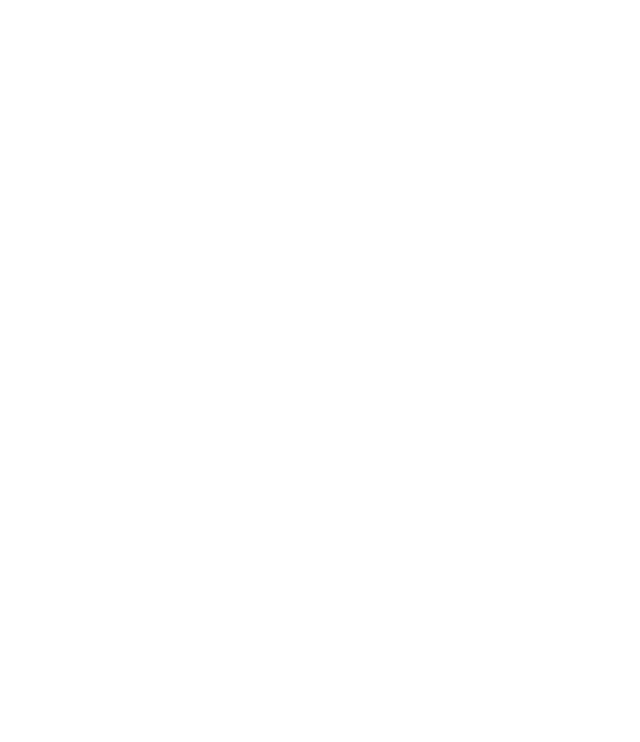
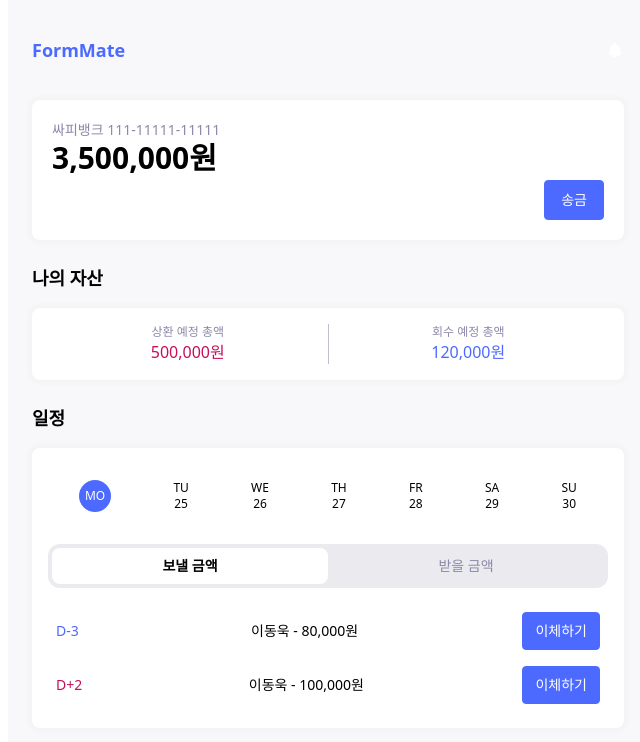
Before and after one commit to FormMate205/FormMate, a React (Vite) app in the folder Frontend/: page /home in a window 1280 px wide. Before the commit this address had no page. Shown: the top 742 px of the page, without its empty margins (312-952 px from the left). Built offline with nearby package versions, Linux system fonts and the light colour scheme; a web font is replaced by a local one.

Commit message:
publish: 홈페이지 퍼블리싱

```diff
--- a/Frontend/src/app/App.tsx
+++ b/Frontend/src/app/App.tsx
@@ -1,5 +1,6 @@
 import { BrowserRouter, Route, Routes } from 'react-router-dom';
 import { Chat, ChatBot, FormCreate, FormMatch } from '@/pages';
+import Home from '@/pages/home/Home';
 import Landing from '@/pages/login/Landing';
 import Login from '@/pages/login/Login';
 import PasswordReset from '@/pages/password/PasswordReset';
@@ -26,6 +27,7 @@ const App = () => {
                         path='/login/findPw/reset'
                         element={<PasswordReset />}
                     />
+                    <Route path='/home' element={<Home />} />
                 </Route>
             </Routes>
         </BrowserRouter>
--- /dev/null
+++ b/Frontend/src/pages/home/Home.tsx
@@ -0,0 +1,15 @@
+import { Header } from '@/widgets';
+import AccountInfo from './ui/AccountInfo';
+import AssetInfo from './ui/AssetInfo';
+import Schedule from './ui/Schedule';
+
+export default function Home() {
+    return (
+        <div className='bg-line-50 flex min-h-screen flex-col gap-6 p-6'>
+            <Header title='FormMate' isHome={true} />
+            <AccountInfo />
+            <AssetInfo />
+            <Schedule />
+        </div>
+    );
+}
--- /dev/null
+++ b/Frontend/src/pages/home/ui/AccountInfo.tsx
@@ -0,0 +1,49 @@
+import { Button } from '@/components/ui/button';
+
+export default function AccountInfo() {
+    const hasAccount = true;
+
+    return (
+        <div className='flex items-center justify-between rounded-lg bg-white p-2 shadow-sm'>
+            {hasAccount ? (
+                <>
+                    <div className='w-full p-3'>
+                        <div>
+                            <p className='text-line-500 text-sm'>
+                                싸피뱅크 111-11111-11111
+                            </p>
+                            <p className='text-3xl font-semibold'>
+                                3,500,000원
+                            </p>
+                        </div>
+                        <div className='mt-1 flex justify-end'>
+                            <Button
+                                variant={'choiceFill'}
+                                className='h-[40px] w-auto px-4'
+                            >
+                                송금
+                            </Button>
+                        </div>
+                    </div>
+                </>
+            ) : (
+                <>
+                    <div className='p-2'>
+                        <p className='text-line-500 text-sm'>
+                            등록된 계좌가 없어요
+                        </p>
+                        <p className='text-xl font-semibold'>
+                            내 계좌 등록하기
+                        </p>
+                    </div>
+                    <Button
+                        variant={'choiceFill'}
+                        className='h-[40px] w-auto px-4'
+                    >
+                        등록
+                    </Button>
+                </>
+            )}
+        </div>
+    );
+}
--- /dev/null
+++ b/Frontend/src/pages/home/ui/AssetInfo.tsx
@@ -0,0 +1,23 @@
+export default function AssetInfo() {
+    return (
+        <div>
+            <p className='mb-4 text-lg font-semibold'>나의 자산</p>
+            <div className='rounded-lg bg-white p-4 shadow-sm'>
+                <div className='flex justify-between text-center'>
+                    <div className='border-line-300 flex-1 border-r'>
+                        <p className='text-line-500 text-xs'>상환 예정 총액</p>
+                        <p className='text-subPink-700 font-medium'>
+                            500,000원
+                        </p>
+                    </div>
+                    <div className='flex-1'>
+                        <p className='text-line-500 text-xs'>회수 예정 총액</p>
+                        <p className='text-primary-500 font-medium'>
+                            120,000원
+                        </p>
+                    </div>
+                </div>
+            </div>
+        </div>
+    );
+}
--- /dev/null
+++ b/Frontend/src/pages/home/ui/Calendar.tsx
@@ -0,0 +1,34 @@
+import React, { useState, useEffect } from 'react';
+
+export default function Calendar() {
+    const [weekDates, setWeekDates] = useState<Date[]>([]);
+    const [selectedIndex, setSelectedIndex] = useState<number>(0);
+
+    useEffect(() => {
+        const today = new Date();
+        const monday = new Date(today);
+        monday.setDate(today.getDate() - ((today.getDay() + 6) % 7));
+
+        const dates = Array.from({ length: 7 }, (_, i) => {
+            const date = new Date(monday);
+            date.setDate(monday.getDate() + i);
+            return date;
+        });
+        setWeekDates(dates);
+    }, []);
+
+    return (
+        <div className='mb-8 flex justify-around text-xs'>
+            {weekDates.map((date, idx) => (
+                <div
+                    key={idx}
+                    className={`cursor-pointer text-center ${selectedIndex === idx ? 'bg-primary-500 h-8 w-8 rounded-full leading-8 text-white' : ''}`}
+                    onClick={() => setSelectedIndex(idx)}
+                >
+                    {['MO', 'TU', 'WE', 'TH', 'FR', 'SA', 'SU'][idx]}
+                    <p>{date.getDate()}</p>
+                </div>
+            ))}
+        </div>
+    );
+}
--- /dev/null
+++ b/Frontend/src/pages/home/ui/Schedule.tsx
@@ -0,0 +1,53 @@
+import { useState } from 'react';
+import { Button } from '@/components/ui/button';
+import Calendar from './Calendar';
+
+export default function Schedule() {
+    const hasSchedule = true;
+    const [activeTab, setActiveTab] = useState<'send' | 'receive'>('send');
+
+    return (
+        <div className='mb-20'>
+            <p className='mb-4 text-lg font-semibold'>일정</p>
+            <div className='rounded-lg bg-white p-4 pt-8 shadow-sm'>
+                <Calendar />
+
+                {/* 보낼/받을 금액 토글 */}
+                <div className='bg-line-100 mb-4 flex overflow-hidden rounded-xl p-1 text-sm'>
+                    <div
+                        className={`flex-1 cursor-pointer rounded-lg py-2 text-center ${activeTab === 'send' ? 'bg-white font-semibold' : 'text-line-500'}`}
+                        onClick={() => setActiveTab('send')}
+                    >
+                        보낼 금액
+                    </div>
+                    <div
+                        className={`flex-1 cursor-pointer rounded-lg py-2 text-center ${activeTab === 'receive' ? 'bg-white font-semibold' : 'text-line-500'}`}
+                        onClick={() => setActiveTab('receive')}
+                    >
+                        받을 금액
+                    </div>
+                </div>
+
+                {/* 일정 or 일정 없음 */}
+                {hasSchedule ? (
+                    <>
+                        <div className='flex items-center justify-between p-2 text-sm'>
+                            <span className='text-primary-500 mr-2'>D-3</span>{' '}
+                            이동욱 - 80,000원
+                            <Button variant={'choiceFill'}>이체하기</Button>
+                        </div>
+                        <div className='flex items-center justify-between p-2 text-sm'>
+                            <span className='text-subPink-700 mr-2'>D+2</span>{' '}
+                            이동욱 - 100,000원
+                            <Button variant={'choiceFill'}>이체하기</Button>
+                        </div>
+                    </>
+                ) : (
+                    <p className='text-line-400 my-6 text-center text-sm'>
+                        예정된 상환 일정이 없습니다.
+                    </p>
+                )}
+            </div>
+        </div>
+    );
+}
--- a/Frontend/src/widgets/layout/header/Header.tsx
+++ b/Frontend/src/widgets/layout/header/Header.tsx
@@ -45,7 +45,7 @@ const Header = ({ isHome = false, title }: HeaderProps) => {
                         />
                     </button>
                 )}
-                <p className='text-lg font-medium'>{title}</p>
+                <p className='text-primary-500 text-lg font-bold'>{title}</p>
             </div>
 
             {/* 알림 버튼 */}
```
